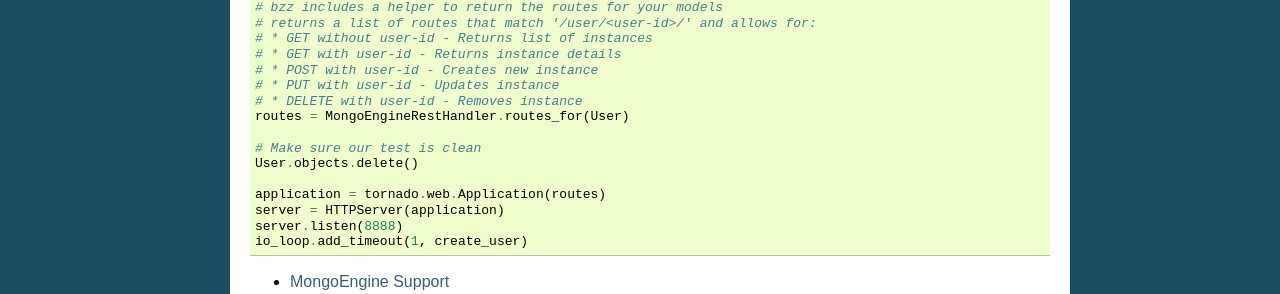
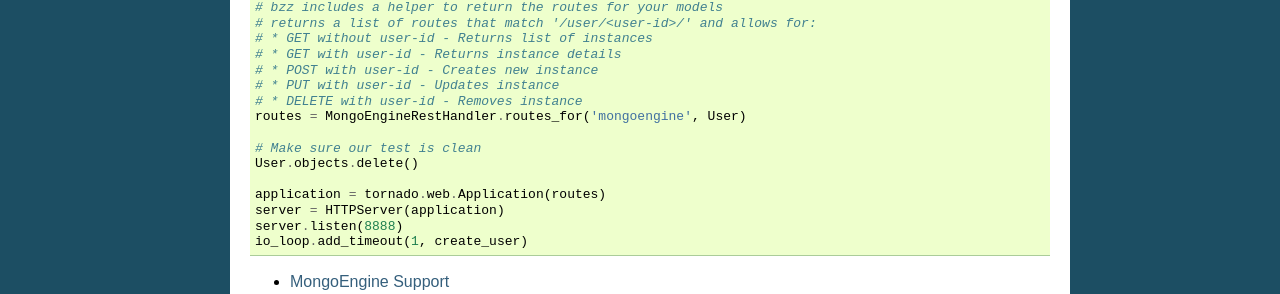
Before and after one commit to bzz-framework/bzz, a Sphinx documentation site: the page built from docs/index.rst, in a window 1280 px wide. Shown: the part 843-1137 px from the top of the page. Built offline with Sphinx 7.4.7, drawn with Linux system fonts in a browser that asks for light colours.

Commit message:
Docs update

```diff
--- a/docs/index.rst
+++ b/docs/index.rst
@@ -74,7 +74,7 @@ We'll assume you'll be using it for the sake of this tutorial. Let's create our
    # * POST with user-id - Creates new instance
    # * PUT with user-id - Updates instance
    # * DELETE with user-id - Removes instance
-   routes = MongoEngineRestHandler.routes_for(User)
+   routes = MongoEngineRestHandler.routes_for('mongoengine', User)
 
    # Make sure our test is clean
    User.objects.delete()
--- a/docs/mongoengine.rst
+++ b/docs/mongoengine.rst
@@ -67,7 +67,7 @@ Let's create a new server to save users:
 
    # bzz includes a helper to return the routes for your models
    # returns a list of routes that match '/user/<user-id>/' and allows for:
-   routes = MongoEngineRestHandler.routes_for(User)
+   routes = MongoEngineRestHandler.routes_for('mongoengine', User)
 
    User.objects.delete()
    application = tornado.web.Application(routes)
--- a/docs/signals.rst
+++ b/docs/signals.rst
@@ -52,7 +52,7 @@ bzz uses the blinker library for signals. Using them is very simple:
    post_create_instance.connect(handle_post_instance_created)
 
    # get routes for our model
-   routes = MongoEngineRestHandler.routes_for(User)
+   routes = MongoEngineRestHandler.routes_for('mongoengine', User)
 
    # Make sure our test is clean
    User.objects.delete()
```
